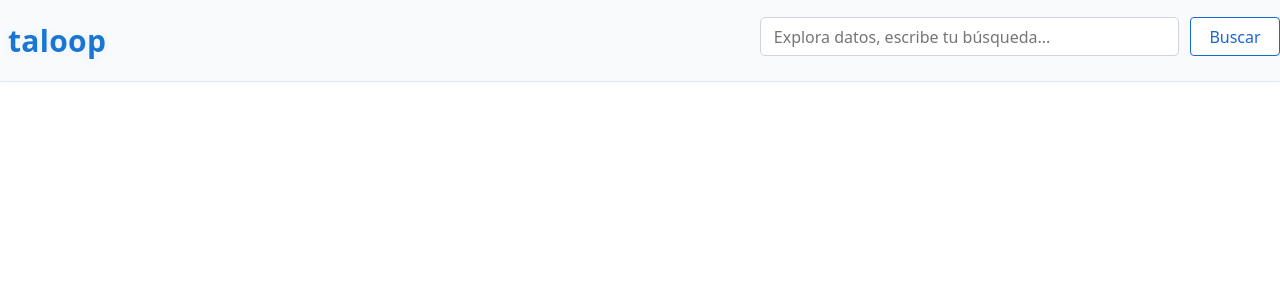
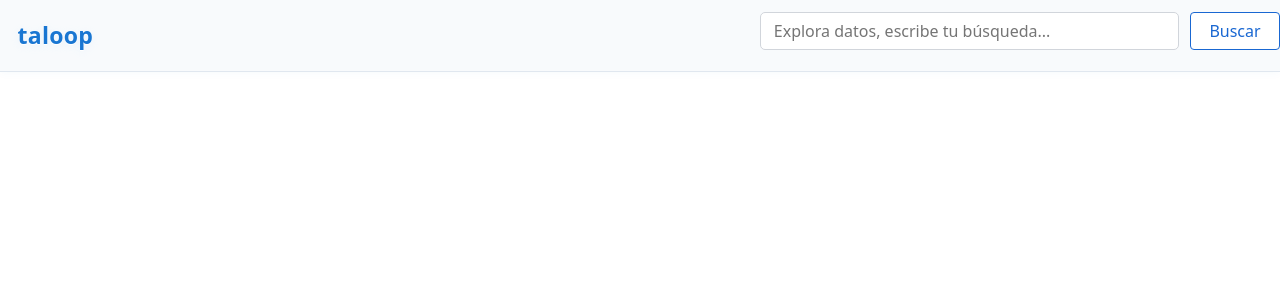
Before and after one commit to yonatan-alvarez-h/taloop-app, a React (Vite) app: page / in a window 1280 px wide. Shown: the top 300 px of the page. Built offline with nearby package versions, Linux system fonts and the light colour scheme.

Commit message:
improve css style for NavBar component

```diff
--- a/src/components/nav/NavBar.css
+++ b/src/components/nav/NavBar.css
@@ -11,20 +11,16 @@
   top: 0;
   z-index: 1100;
 }
-
 .navbar-brand {
   display: flex;
   align-items: center;
   flex: 1;
 }
-.navbar-brand .navbar-brand {
-  font-size: 1.5em;
+.navbar .navbar-brand {
+  font-size: 1.2em;
   font-weight: 700;
   color: #1976d2;
   letter-spacing: 0.01em;
   margin-left: 0.5em;
   text-shadow: 0 1px 0 #fff, 0 2px 8px #b3d6fc33;
 }
-.navbar-brand::first-letter {
-  color: #0d2751;
-}
```
